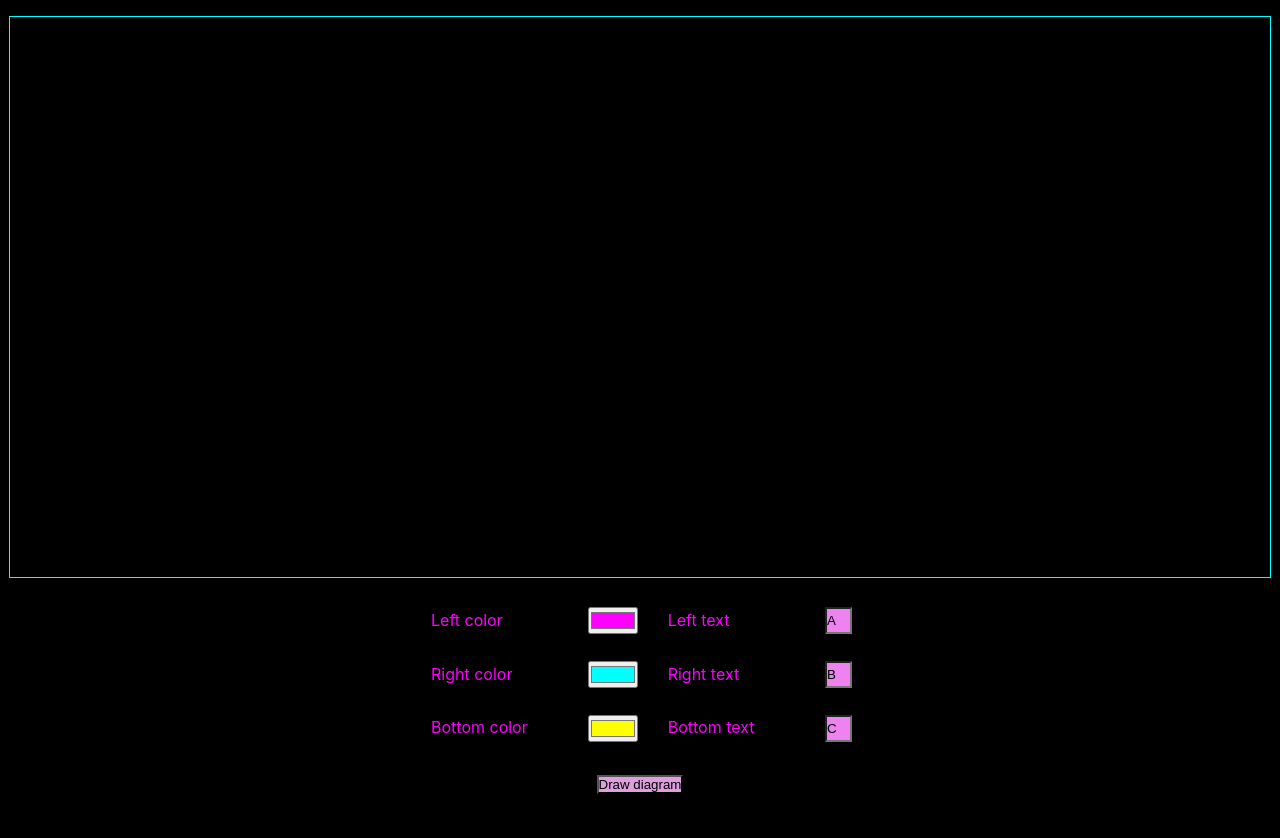
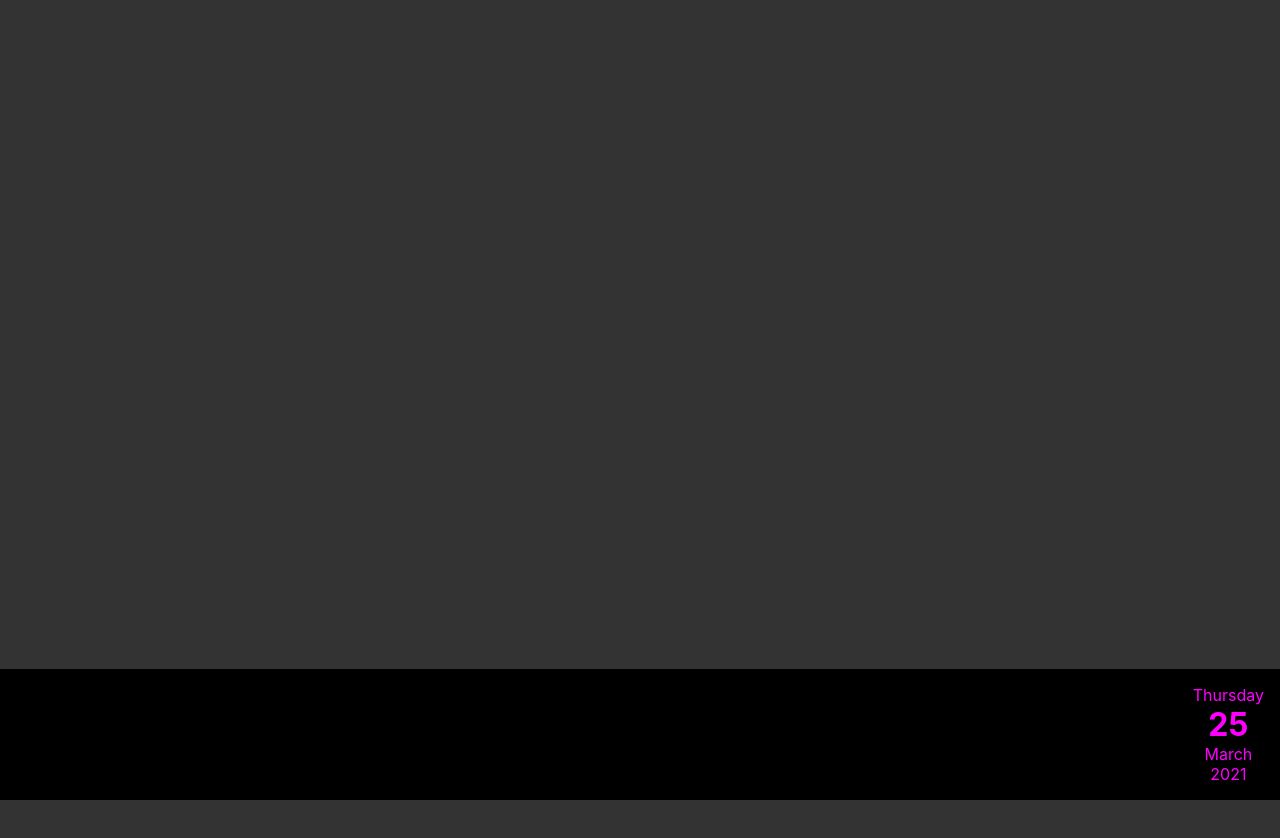
Before and after one commit to banaanihillo/tuni-gui-react, a React (Create React App) app: page / in a window 1280 px wide. Shown: the top 838 px of the page. Before the commit the page ends 800 px from the top, so only its background shows below. Built offline with nearby package versions, Linux system fonts and the light colour scheme.

Commit message:
Added date/time things (6.1)
Exercise 6-1-small:
Added an International Date/Time object,
split into four parts,
namely the weekday, day, month and year,
and added them into a sticky footer

```diff
--- a/src/App.css
+++ b/src/App.css
@@ -8,38 +8,34 @@ html {
     margin: 0;
     padding: 0;
 }
-/* */
-canvas {
-    display: block;
-    margin: 1em auto;
-    border: 1px solid cyan;
+/* Stretch the stuff above the footer,
+    so the sticky effect can be seen,
+    even though the main is empty right now
+*/
+main {
+    min-height: 175vh;
+    background-color: #333333;
 }
 
-.diagram-input {
+footer {
+    bottom: 0;
+    position: sticky;
+    z-index: 1;
     display: flex;
     flex-flow: row nowrap;
-    justify-content: center;
+    justify-content: flex-end;
+    padding: 1em;
+    background-color: black;
 }
 
-.diagram-input * {
-    margin: 1em;
+.date-time-container {
+    display: flex;
+    flex-flow: column nowrap;
+    text-align: center;
 }
 
-input[type="text"] {
-    background-color: violet;
-    /* Hint for the user,
-    regarding the size of the diagram text labels
-    */
-    width: 2em;
-}
-
-label {
-    min-width: 10vw;
-}
-
-button {
-    display: block;
-    margin: 0 auto;
-    background-color: plum;
+.fat-number {
+    font-weight: bold;
+    font-size: 2em;
 }
 /**/
--- a/src/App.js
+++ b/src/App.js
@@ -1,195 +1,47 @@
-import React, {useState, useEffect} from "react"
+import React from "react"
 import "./App.css"
 //
 const App = () => {
-    const [leftColor, setLeftColor] = useState("#FF00FF")
-    const [rightColor, setRightColor] = useState("#00FFFF")
-    const [bottomColor, setBottomColor] = useState("#FFFF00")
-    const [leftText, setLeftText] = useState("A")
-    const [rightText, setRightText] = useState("B")
-    const [bottomText, setBottomText] = useState("C")
-    const [canvasWidth, setCanvasWidth] = useState(
-        window.innerWidth - 20
+    const dateTimeParts = Intl.DateTimeFormat(
+        "en-CA",
+        {
+            weekday: "long",
+            day: "numeric",
+            month: "long",
+            year: "numeric",
+            hour12: false,
+        }
+    ).formatToParts(
+        new Date()
     )
-    const [canvasHeight, setCanvasHeight] = useState(
-        window.innerHeight - 240
-    )
-    useEffect(() => {
-        window.onresize = (event) => {
-            setCanvasWidth(event.target.innerWidth - 20)
-            setCanvasHeight(event.target.innerHeight - 240)
-        }
-    },
-    [])
+    // The parts are stored as [{type: "weekday", value: "Friday"}],
+    // so just find the part by its type, and take its value
+    const weekday = dateTimeParts.find(dateTime => {
+        return (dateTime.type === "weekday")
+    }).value
+    const day = dateTimeParts.find(dateTime => {
+        return (dateTime.type === "day")
+    }).value
+    const month = dateTimeParts.find(dateTime => {
+        return (dateTime.type === "month")
+    }).value
+    const year = dateTimeParts.find(dateTime => {
+        return (dateTime.type === "year")
+    }).value
 
-    const drawCircle = (context, x, y, fillColor) => {
-        // Reduce the opacity to make it kinda transparent,
-        // namely rgba(r, g, b, 0.75) here,
-        // so the color overlap can be seen
-        context.fillStyle = `${fillColor}BF`
-        context.beginPath()
-        // Radius 100, start at 0, angle 2π (full circle)
-        context.arc(x, y, 100, 0, 2 * Math.PI)
-        context.fill()
-    }
-
-    const calculateTextCenter = (context, text) => {
-        // Measure how much space the text takes,
-        // and return the midpoint of that space
-        return (context.measureText(text).width / 2)
-    }
-    //
-
-    return <main>
-        <canvas
-            width={canvasWidth}
-            height={canvasHeight}
-        ></canvas>
-
-        <span className="diagram-input">
-            <label htmlFor="left-color-input">
-                Left color
-            </label>
-            <input
-                type="color"
-                id="left-color-input"
-                value={leftColor}
-                onChange={(event) => {
-                    setLeftColor(event.target.value)
-                }}
-            />
-            <label htmlFor="left-text-input">
-                Left text
-            </label>
-            <input
-                type="text"
-                id="left-text-input"
-                value={leftText}
-                // Restrict the text size,
-                // to keep the diagram as legible as possible
-                maxLength={2}
-                onChange={(event) => {
-                    setLeftText(event.target.value)
-                }}
-            />
-        </span>
-
-        <span className="diagram-input">
-            <label htmlFor="right-color-input">
-                Right color
-            </label>
-            <input
-                type="color"
-                id="right-color-input"
-                value={rightColor}
-                onChange={(event) => {
-                    setRightColor(event.target.value)
-                }}
-            />
-            <label htmlFor="right-text-input">
-                Right text
-            </label>
-            <input
-                type="text"
-                id="right-text-input"
-                value={rightText}
-                maxLength={2}
-                onChange={(event) => {
-                    setRightText(event.target.value)
-                }}
-            />
-        </span>
-
-        <span className="diagram-input">
-            <label htmlFor="bottom-color-input">
-                Bottom color
-            </label>
-            <input
-                type="color"
-                id="bottom-color-input"
-                value={bottomColor}
-                onChange={(event) => {
-                    setBottomColor(event.target.value)
-                }}
-            />
-            <label htmlFor="bottom-text-input">
-                Bottom text
-            </label>
-            <input
-                type="text"
-                id="bottom-text-input"
-                value={bottomText}
-                maxLength={2}
-                onChange={(event) => {
-                    setBottomText(event.target.value)
-                }}
-            />
-        </span>
-        <br />
-        <button onClick={() => {
-            let canvasElement = document.querySelector("canvas")
-            let context = canvasElement.getContext("2d")
-            context.fillStyle = "black"
-            // Empty any previous canvas state
-            context.fillRect(0, 0, canvasWidth, canvasHeight)
-            // Save the default state of the "cursor",
-            // so a new diagram may be drawn at the same position
-            context.save()
-            // Set the "cursor" at the center of the canvas
-            context.translate(canvasWidth / 2, canvasHeight / 2)
-            drawCircle(context, -50, -50, leftColor)
-            drawCircle(context, 50, -50, rightColor)
-            drawCircle(context, 0, 50, bottomColor)
-            context.fillStyle = "black"
-            context.font = "20px sans-serif"
-            // Individual circle texts
-            context.fillText(leftText, -100, -100)
-            context.fillText(rightText, 100, -100)
-            context.fillText(bottomText, 0, 100)
-            // A union B
-            const aUnionB = `${leftText}\u222A${rightText}`
-            context.fillText(
-                aUnionB,
-                // Take the center between the two,
-                // measure the width of the text (A ∪ B),
-                // and set the halfpoint of that width,
-                // as the starting point for the text
-                0 - (calculateTextCenter(context, aUnionB)),
-                -100
-            )
-            // A union C
-            const aUnionC = `${leftText}\u222A${bottomText}`
-            context.fillText(
-                aUnionC,
-                -50 - (calculateTextCenter(context, aUnionC)),
-                // Push the text down a bit,
-                // to make more space for the A ∪ B ∪ C text
-                50
-            )
-            // B union C
-            const bUnionC = `${rightText}\u222A${bottomText}`
-            context.fillText(
-                bUnionC,
-                // May overflow a bit if the text is long,
-                // but excessive checks may be out of scope here,
-                // so just take the center between texts B and C
-                calculateTextCenter(context, bUnionC),
-                50
-            )
-            // A union B union C
-            const abcUnion = leftText + "\u222A"
-                + rightText + "\u222A" + bottomText
-            context.fillText(
-                abcUnion,
-                0 - (calculateTextCenter(context, abcUnion)),
-                -25
-            )
-            // Move the "cursor" back to the default position
-            context.restore()
-        }}>
-            Draw diagram
-        </button>
-    </main>
+    return <div>
+        <main></main>
+        <footer>
+            <span className="date-time-container">
+                <span> {weekday} </span>
+                <span className="fat-number">
+                    {day}
+                </span>
+                <span> {month} </span>
+                <span> {year} </span>
+            </span>
+        </footer>
+    </div>
 } //
 
 export default App
```
Also changed, not shown: src/texts.json (added, +14 -0 lines).
